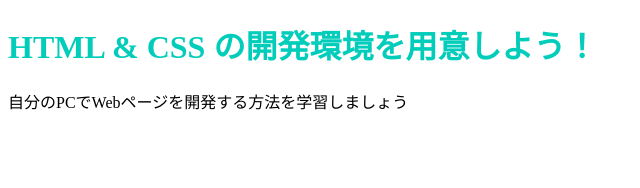
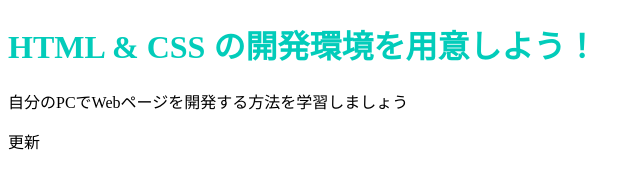
Before and after one commit to truphon/truphon.github.io, a plain HTML site: page index.html in a window 1280 px wide. Shown: the full height of the page, 0-640 px from the left. Drawn offline with Linux system fonts and the light colour scheme.

Commit message:
Update index.html

```diff
--- a/index.html
+++ b/index.html
@@ -8,5 +8,6 @@
   <body>
     <h1 class="title">HTML & CSS の開発環境を用意しよう！</h1>
     <p>自分のPCでWebページを開発する方法を学習しましょう</p>
+    <p>更新</p>
   </body>
 </html>
```
